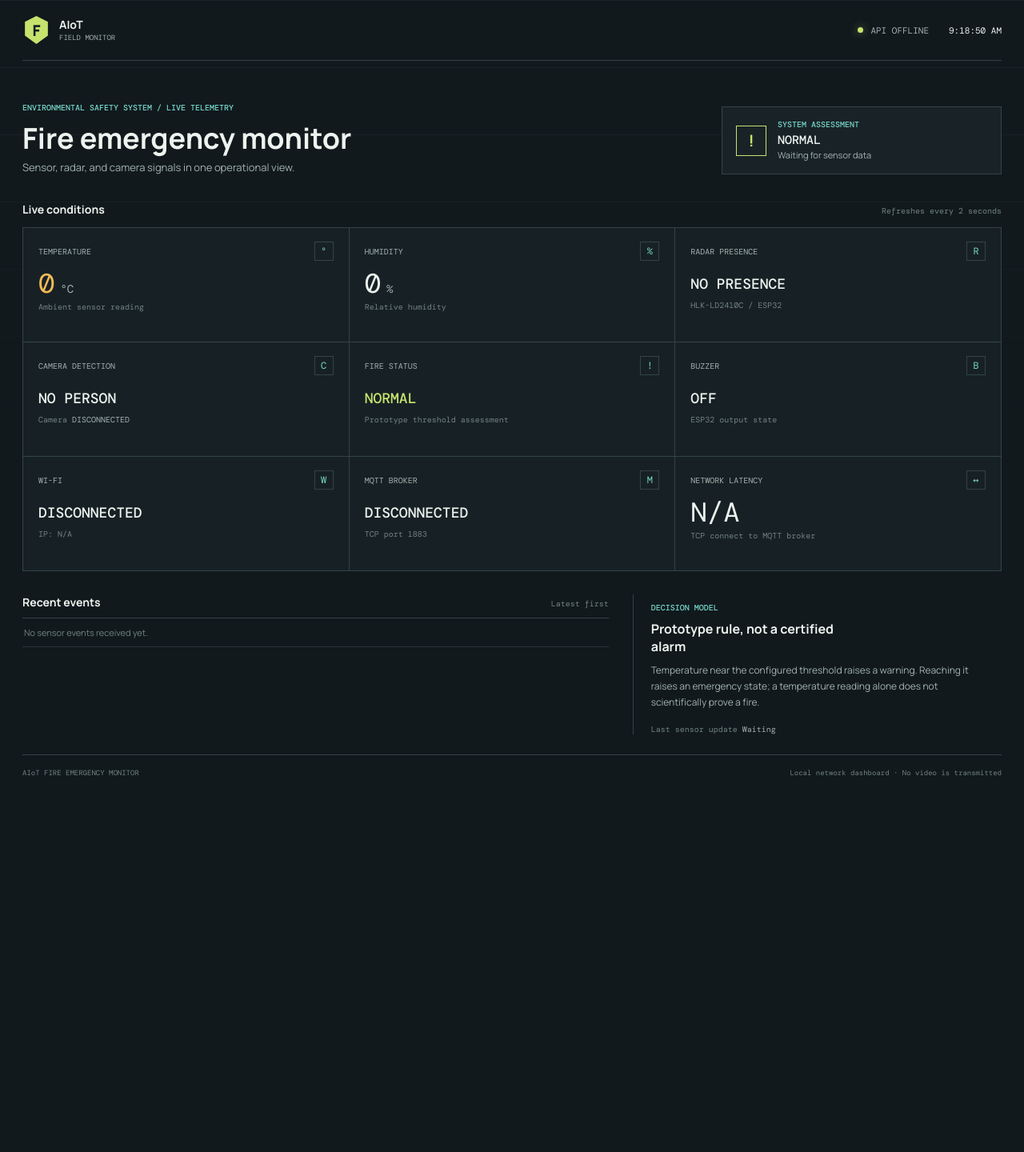
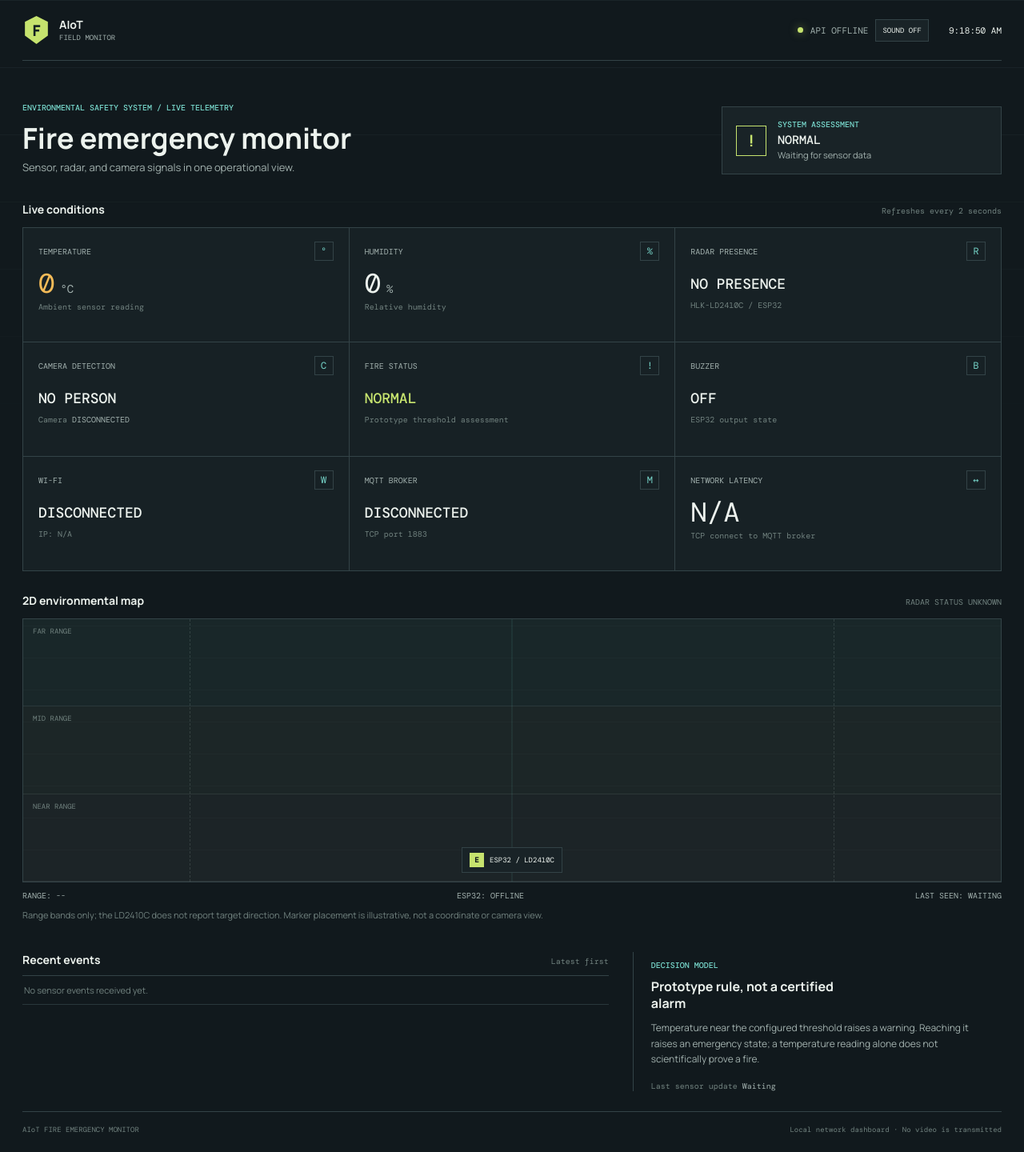
Before and after one commit to bhushan-codes01/IOT-project, a Flask app: page / in a window 1280 px wide. Shown: the whole page at 80% size. Before the commit the page ends 969 px from the top, so only its background shows below. Run offline with Flask 3, Linux system fonts and the light colour scheme; data that the repository does not hold is empty.

Commit message:
Integrate LD2410 radar telemetry and range map

```diff
--- a/backend/app.py
+++ b/backend/app.py
@@ -1,4 +1,5 @@
 """Flask dashboard API and application entry point."""
+import argparse
 import json
 import logging
 import sys
@@ -14,7 +15,8 @@ if str(PROJECT_ROOT) not in sys.path:
 from flask import Flask, jsonify, render_template
 
 from backend import network_monitor
-from backend.config import FLASK_HOST, FLASK_PORT, LOG_DIR, MQTT_BROKER, MQTT_PORT
+from backend.config import FLASK_HOST, FLASK_PORT, LOG_DIR, MQTT_BROKER, MQTT_PORT, TEMPERATURE_THRESHOLD
+from backend.fire_detection import assess_fire_risk
 from backend.mqtt_client import MQTTService
 from backend.state_store import StateStore
 from backend.utils import utc_timestamp
@@ -39,10 +41,19 @@ def create_app(state_store: StateStore | None = None) -> Flask:
     @app.get("/api/status")
     def status() -> Any:
         values = state.snapshot()
+        received_at = float(values.get("sensor_received_at") or 0)
+        sensor_connected = received_at > 0 and time.time() - received_at <= 10
+        esp32_connected = sensor_connected and values.get("sensor_device") == "ESP32"
         return jsonify({
             "temperature": values["temperature"],
             "humidity": values["humidity"],
             "human_radar": values["human_radar"],
+            "radar_connected": values["radar_connected"],
+            "human_distance_cm": values["human_distance_cm"],
+            "moving_distance_cm": values["moving_distance_cm"],
+            "stationary_distance_cm": values["stationary_distance_cm"],
+            "moving_energy": values["moving_energy"],
+            "stationary_energy": values["stationary_energy"],
             "human_camera": values["human_camera"],
             "camera_connected": values["camera_connected"],
             "fire_status": values["fire_status"],
@@ -55,7 +66,12 @@ def create_app(state_store: StateStore | None = None) -> Flask:
             "latency_ms": values["latency_ms"],
             "packet_loss": values["packet_loss"],
             "timestamp": values["timestamp"],
+            "last_seen": values["timestamp"],
+            "sensor_connected": sensor_connected,
+            "esp32_connected": esp32_connected,
+            "sensor_device": values["sensor_device"],
             "message": values["message"],
+            "demo_mode": values.get("demo_mode", False),
         })
 
     @app.get("/api/network")
@@ -89,13 +105,54 @@ def _start_network_updates(state: StateStore, mqtt_service: MQTTService) -> None
     threading.Thread(target=update_loop, name="network-monitor", daemon=True).start()
 
 
+def _start_demo_updates(state: StateStore) -> None:
+    def update_loop() -> None:
+        scenarios = (
+            (TEMPERATURE_THRESHOLD * 1.08, 68),
+            (TEMPERATURE_THRESHOLD * 0.9, 56),
+            (TEMPERATURE_THRESHOLD * 0.5, 42),
+        )
+        index = 0
+        while True:
+            temperature, humidity = scenarios[index % len(scenarios)]
+            assessment = assess_fire_risk(temperature, TEMPERATURE_THRESHOLD)
+            state.update({
+                "temperature": round(temperature, 1),
+                "humidity": humidity,
+                "human_radar": True,
+                "human_camera": True,
+                "camera_connected": True,
+                "fire_status": assessment.fire_status,
+                "fire_level": assessment.level.value,
+                "buzzer": assessment.fire_status,
+                "mqtt_connected": False,
+                "timestamp": utc_timestamp(),
+                "sensor_received_at": time.time(),
+                "sensor_device": "DEMO",
+                "message": "SIMULATED DEMO DATA - not connected to sensors",
+                "demo_mode": True,
+            })
+            index += 1
+            time.sleep(8)
+
+    threading.Thread(target=update_loop, name="sensor-demo", daemon=True).start()
+
+
 def main() -> None:
+    parser = argparse.ArgumentParser(description="Run the AIoT fire-monitor dashboard.")
+    parser.add_argument("--demo", action="store_true", help="cycle simulated sensor readings without MQTT hardware")
+    args = parser.parse_args()
+
     state = StateStore()
     mqtt_service = MQTTService(state)
-    mqtt_service.start()
+    if args.demo:
+        _start_demo_updates(state)
+        print("Demo mode: simulated radar, camera, temperature, and humidity readings")
+    else:
+        mqtt_service.start()
+        print(f"MQTT broker: {MQTT_BROKER}:{MQTT_PORT} (install/start Mosquitto separately)")
     _start_network_updates(state, mqtt_service)
     print(f"Dashboard: http://{FLASK_HOST}:{FLASK_PORT}")
-    print(f"MQTT broker: {MQTT_BROKER}:{MQTT_PORT} (install/start Mosquitto separately)")
     create_app(state).run(host=FLASK_HOST, port=FLASK_PORT, debug=False, threaded=True)
 
 
--- a/dashboard/static/css/style.css
+++ b/dashboard/static/css/style.css
@@ -31,6 +31,8 @@ body::before { content: ''; position: fixed; inset: 0; pointer-events: none; opa
 .topbar-right { display: flex; align-items: center; gap: 9px; color: var(--muted); font-size: 11px; }
 #clock { margin-left: 16px; color: var(--text); }
 .live-dot { width: 7px; height: 7px; border-radius: 50%; background: var(--lime); box-shadow: 0 0 11px #c6e36e88; }
+#sound-toggle { min-height: 28px; padding: 4px 8px; border: 1px solid var(--line); background: var(--surface); color: var(--text); font: inherit; font-size: 9px; cursor: pointer; }
+#sound-toggle[aria-pressed="true"] { border-color: var(--red); color: var(--red); }
 .overview { display: grid; grid-template-columns: 1fr 350px; gap: 44px; align-items: end; padding: 42px 0 34px; }
 .eyebrow { display: block; color: var(--cyan); font-size: 10px; font-weight: 500; }
 h1 { margin: 11px 0 6px; font-size: clamp(25px, 3vw, 36px); font-weight: 700; letter-spacing: 0; line-height: 1.17; }
@@ -76,6 +78,29 @@ h1 { margin: 11px 0 6px; font-size: clamp(25px, 3vw, 36px); font-weight: 700; le
 .system-note p:not(.eyebrow):not(.note-foot) { max-width: 410px; margin: 0; color: var(--muted); font-size: 12px; line-height: 1.65; }
 .note-foot { margin: 17px 0 0; color: var(--quiet); font: 10px var(--mono); }
 .note-foot time { color: var(--muted); }
+.map-section { padding: 27px 0 8px; }
+.environment-map { position: relative; min-height: 330px; overflow: hidden; border: 1px solid var(--line); background-color: #172326; background-image: linear-gradient(90deg, transparent calc(50% - 1px), #77d6ca26 50%, transparent calc(50% + 1px)), repeating-linear-gradient(0deg, transparent 0 39px, #a2b1ae12 40px); }
+.environment-map[data-level="WARNING"] { border-color: var(--amber); }
+.environment-map[data-level="EMERGENCY"] { border-color: var(--red); box-shadow: inset 0 0 0 1px #ff776e55; }
+.environment-map::before { position: absolute; inset: 0 17% 0; border-right: 1px dashed #a2b1ae30; border-left: 1px dashed #a2b1ae30; content: ''; }
+.map-zone { position: absolute; right: 0; left: 0; display: flex; align-items: flex-start; padding: 9px 12px; border-bottom: 1px solid #a2b1ae20; color: #71827f; font: 9px var(--mono); }
+.map-zone-far { top: 0; height: 33.33%; background: #77d6ca05; }
+.map-zone-mid { top: 33.33%; height: 33.33%; background: #f4bb5805; }
+.map-zone-near { top: 66.66%; height: 33.34%; background: #ff776e05; }
+.environment-map[data-zone="far"] .map-zone-far, .environment-map[data-zone="mid"] .map-zone-mid, .environment-map[data-zone="near"] .map-zone-near { color: var(--text); background-color: #77d6ca12; }
+.environment-map[data-zone="mid"] .map-zone-mid { background-color: #f4bb5814; }
+.environment-map[data-zone="near"] .map-zone-near { background-color: #ff776e16; }
+.map-person { position: absolute; top: 16%; left: 50%; display: flex; align-items: center; gap: 8px; transform: translate(-50%, -50%); padding: 7px 10px; border: 1px solid var(--cyan); background: #122022; color: var(--text); white-space: nowrap; font: 10px var(--mono); }
+.map-person[hidden] { display: none; }
+.environment-map[data-zone="mid"] .map-person { top: 49.5%; border-color: var(--amber); }
+.environment-map[data-zone="near"] .map-person { top: 82%; border-color: var(--red); }
+.map-person-dot { width: 9px; height: 9px; border-radius: 50%; background: var(--cyan); box-shadow: 0 0 0 4px #77d6ca24; }
+.environment-map[data-zone="mid"] .map-person-dot { background: var(--amber); box-shadow: 0 0 0 4px #f4bb5824; }
+.environment-map[data-zone="near"] .map-person-dot { background: var(--red); box-shadow: 0 0 0 4px #ff776e24; }
+.map-device { position: absolute; bottom: 11px; left: 50%; display: flex; align-items: center; gap: 7px; transform: translateX(-50%); padding: 6px 9px; border: 1px solid var(--line); background: var(--surface); color: var(--text); white-space: nowrap; font: 9px var(--mono); }
+.map-device-mark { width: 18px; height: 18px; display: grid; place-items: center; background: var(--lime); color: var(--page); font-weight: 700; }
+.map-meta { display: flex; flex-wrap: wrap; justify-content: space-between; gap: 8px 18px; padding: 10px 0 5px; color: var(--muted); font: 10px var(--mono); }
+.map-note { margin: 5px 0 0; color: var(--quiet); font-size: 11px; line-height: 1.5; }
 footer { display: flex; justify-content: space-between; gap: 15px; padding: 16px 0 22px; border-top: 1px solid var(--line); color: var(--quiet); font-size: 9px; }
 @keyframes appear { from { opacity: 0; transform: translateY(7px); } to { opacity: 1; transform: translateY(0); } }
 @media (max-width: 760px) {
@@ -88,6 +113,7 @@ footer { display: flex; justify-content: space-between; gap: 15px; padding: 16px
   .metric-state { font-size: 15px; }
   .lower-grid { grid-template-columns: 1fr; gap: 24px; }
   .system-note { border-left: 0; border-top: 1px solid var(--line); padding: 20px 0 0; }
+  .environment-map { min-height: 300px; }
 }
 @media (max-width: 420px) {
   .topbar-right { gap: 6px; font-size: 9px; }
--- a/dashboard/static/js/dashboard.js
+++ b/dashboard/static/js/dashboard.js
@@ -1,5 +1,31 @@
 const $ = (id) => document.getElementById(id);
 const booleanText = (value, yes, no) => value ? yes : no;
+let soundEnabled = false;
+let buzzerActive = false;
+let alarmInterval = null;
+let alarmAudio = null;
+let alarmGain = null;
+
+function updateAlarmSound() {
+  if (!soundEnabled || !buzzerActive || !alarmAudio || !alarmGain) {
+    if (alarmInterval !== null) window.clearInterval(alarmInterval);
+    alarmInterval = null;
+    if (alarmGain && alarmAudio) alarmGain.gain.setTargetAtTime(0, alarmAudio.currentTime, 0.02);
+    return;
+  }
+  if (alarmInterval !== null) return;
+
+  const beep = () => {
+    const now = alarmAudio.currentTime;
+    alarmGain.gain.cancelScheduledValues(now);
+    alarmGain.gain.setValueAtTime(0, now);
+    alarmGain.gain.linearRampToValueAtTime(0.32, now + 0.015);
+    alarmGain.gain.setValueAtTime(0.32, now + 0.16);
+    alarmGain.gain.linearRampToValueAtTime(0, now + 0.2);
+  };
+  beep();
+  alarmInterval = window.setInterval(beep, 900);
+}
 
 function formatTimestamp(value) {
   if (!value) return 'Waiting';
@@ -24,6 +50,9 @@ function renderStatus(status) {
   $('mqtt-status').textContent = booleanText(status.mqtt_connected, 'CONNECTED', 'DISCONNECTED');
   $('sensor-time').textContent = formatTimestamp(status.timestamp);
   $('assessment-message').textContent = status.message || 'Waiting for sensor data';
+  renderMap(status);
+  buzzerActive = Boolean(status.buzzer);
+  updateAlarmSound();
 
   const level = String(status.fire_level || 'NORMAL').toLowerCase();
   $('fire-level').textContent = status.fire_level || 'NORMAL';
@@ -45,6 +74,34 @@ function renderStatus(status) {
   }
 }
 
+function renderMap(status) {
+  const map = $('environment-map');
+  const sensorConnected = Boolean(status.sensor_connected);
+  const presence = sensorConnected && Boolean(status.human_radar);
+  const distance = Number(status.human_distance_cm);
+  const hasDistance = presence && Number.isFinite(distance) && distance > 0;
+  const zone = hasDistance ? (distance < 150 ? 'near' : distance < 400 ? 'mid' : 'far') : 'unknown';
+  const radarStatus = status.radar_connected === null || status.radar_connected === undefined
+    ? 'UNKNOWN'
+    : booleanText(status.radar_connected, 'CONNECTED', 'DISCONNECTED');
+
+  map.dataset.zone = zone;
+  map.dataset.presence = String(presence);
+  map.dataset.level = status.fire_level || 'NORMAL';
+  $('map-radar-status').textContent = `RADAR ${radarStatus}`;
+  $('map-person').hidden = !presence;
+  $('map-person-label').textContent = hasDistance
+    ? `HUMAN · ${zone.toUpperCase()} · ${Math.round(distance)} CM`
+    : 'HUMAN DETECTED · RANGE UNAVAILABLE';
+  $('map-range').textContent = hasDistance
+    ? `RANGE: ${Math.round(distance)} CM · ${zone.toUpperCase()} BAND`
+    : presence ? 'RANGE: UNAVAILABLE' : 'RANGE: NO TARGET';
+
+  const source = status.sensor_device || 'SENSOR';
+  $('device-status').textContent = `${source}: ${sensorConnected ? 'ONLINE' : 'OFFLINE'}`;
+  $('device-seen').textContent = `LAST SEEN: ${formatTimestamp(status.last_seen)}`;
+}
+
 async function refresh() {
   try {
     const [statusResponse, networkResponse] = await Promise.all([
@@ -55,8 +112,8 @@ async function refresh() {
     const status = await statusResponse.json();
     const network = await networkResponse.json();
     renderStatus({ ...status, ...network });
-    $('poll-status').textContent = 'LIVE';
-    $('poll-status').dataset.state = 'live';
+    $('poll-status').textContent = status.demo_mode ? 'DEMO LIVE' : 'LIVE';
+    $('poll-status').dataset.state = status.demo_mode ? 'demo' : 'live';
   } catch {
     $('poll-status').textContent = 'API OFFLINE';
     $('poll-status').dataset.state = 'offline';
@@ -104,3 +161,39 @@ tickClock();
 window.setInterval(refresh, 2000);
 window.setInterval(refreshEvents, 10000);
 window.setInterval(tickClock, 1000);
+
+$('sound-toggle').addEventListener('click', async (event) => {
+  const button = event.currentTarget;
+  if (soundEnabled) {
+    soundEnabled = false;
+  } else {
+    const AudioContextType = window.AudioContext || window.webkitAudioContext;
+    if (!AudioContextType) {
+      button.textContent = 'SOUND N/A';
+      button.disabled = true;
+      return;
+    }
+    try {
+      alarmAudio = alarmAudio || new AudioContextType();
+      await alarmAudio.resume();
+      if (!alarmGain) {
+        const oscillator = alarmAudio.createOscillator();
+        alarmGain = alarmAudio.createGain();
+        oscillator.type = 'square';
+        oscillator.frequency.value = 880;
+        alarmGain.gain.value = 0;
+        oscillator.connect(alarmGain);
+        alarmGain.connect(alarmAudio.destination);
+        oscillator.start();
+      }
+      soundEnabled = true;
+    } catch {
+      button.textContent = 'SOUND N/A';
+      return;
+    }
+  }
+  button.textContent = soundEnabled ? 'SOUND ON' : 'SOUND OFF';
+  button.setAttribute('aria-pressed', String(soundEnabled));
+  button.title = soundEnabled ? 'Disable browser buzzer sound' : 'Enable browser buzzer sound';
+  updateAlarmSound();
+});
--- a/dashboard/templates/index.html
+++ b/dashboard/templates/index.html
@@ -18,6 +18,7 @@
       <div class="topbar-right">
         <span class="live-dot" aria-hidden="true"></span>
         <span id="poll-status">CONNECTING</span>
+        <button id="sound-toggle" type="button" aria-pressed="false" title="Enable browser buzzer sound">SOUND OFF</button>
         <time id="clock">--:--:--</time>
       </div>
     </header>
@@ -86,6 +87,26 @@
       </article>
     </section>
 
+    <section class="map-section" aria-labelledby="map-title">
+      <div class="section-heading">
+        <h2 id="map-title">2D environmental map</h2>
+        <span id="map-radar-status">RADAR STATUS UNKNOWN</span>
+      </div>
+      <div class="environment-map" id="environment-map" data-zone="unknown" data-presence="false">
+        <div class="map-zone map-zone-far"><span>FAR RANGE</span></div>
+        <div class="map-zone map-zone-mid"><span>MID RANGE</span></div>
+        <div class="map-zone map-zone-near"><span>NEAR RANGE</span></div>
+        <div class="map-person" id="map-person" hidden><span class="map-person-dot" aria-hidden="true"></span><span id="map-person-label">HUMAN DETECTED</span></div>
+        <div class="map-device" id="map-device"><span class="map-device-mark" aria-hidden="true">E</span><span>ESP32 / LD2410C</span></div>
+      </div>
+      <div class="map-meta">
+        <span id="map-range">RANGE: --</span>
+        <span id="device-status">ESP32: OFFLINE</span>
+        <span id="device-seen">LAST SEEN: WAITING</span>
+      </div>
+      <p class="map-note">Range bands only; the LD2410C does not report target direction. Marker placement is illustrative, not a coordinate or camera view.</p>
+    </section>
+
     <section class="lower-grid">
       <div class="lower-panel">
         <div class="section-heading"><h2>Recent events</h2><span>Latest first</span></div>
```
Also changed, not shown: backend/mqtt_client.py (+40 -2 lines), backend/state_store.py (+8 -0 lines), network/mqtt_topics.md (+1 -1 lines), tests/test_api.py (added, +41 -0 lines), tests/test_mqtt.py (+54 -0 lines), README.md, esp32/README.md, 3 other files.
